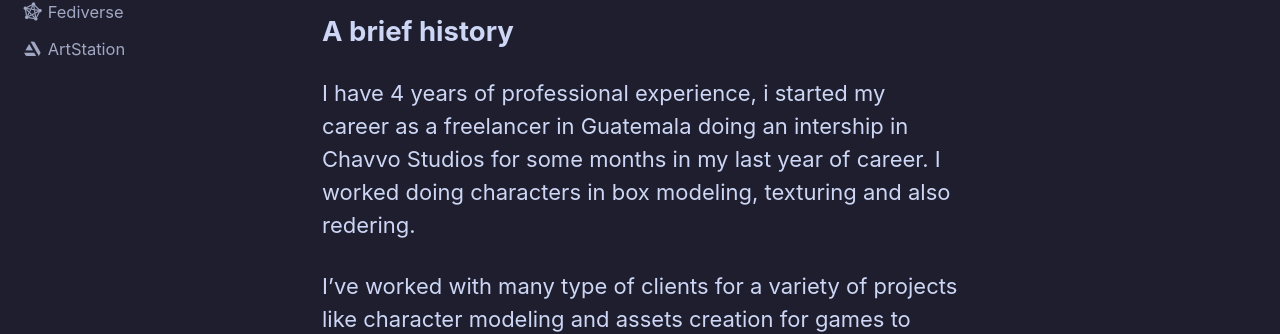
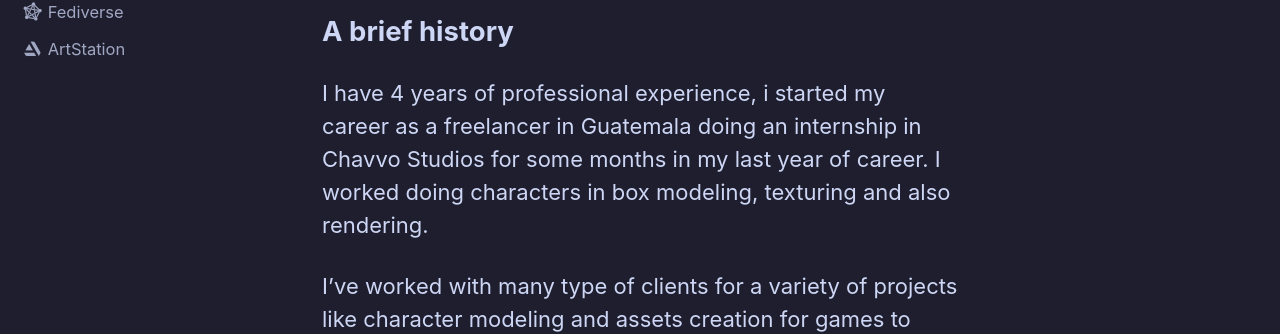
Before and after one commit to Kiimby/kiimby.github.io, a Jekyll site: the page built from _pages/about.md, in a window 1280 px wide and 900 px high. Shown: the part 429-763 px from the top of the window. Built offline with Jekyll 4.4.1, drawn with Linux system fonts in a browser that asks for light colours; cached includes are drawn as plain includes.

Commit message:
Update about.md

```diff
--- a/_pages/about.md
+++ b/_pages/about.md
@@ -17,7 +17,7 @@ I am Game Designer and 3D Artist based in Guatemala from Universidad Internacion
 Currently I am in a Game Developer program for women in Universidad del Valle de Guatemala (UVG).
 
 ## A brief history
-I have 4 years of professional experience, i started my career as a freelancer in Guatemala doing an intership in Chavvo Studios for some months in my last year of career. I worked doing characters in box modeling, texturing and also redering.
+I have 4 years of professional experience, i started my career as a freelancer in Guatemala doing an internship in Chavvo Studios for some months in my last year of career. I worked doing characters in box modeling, texturing and also rendering.
 
 I've worked with many type of clients for a variety of projects like character modeling and assets creation for games to digital sculpting for 3D printing. From small local businesses, public sector departments in collaboration with other artists and teams to entrepreneurs.
 
```
